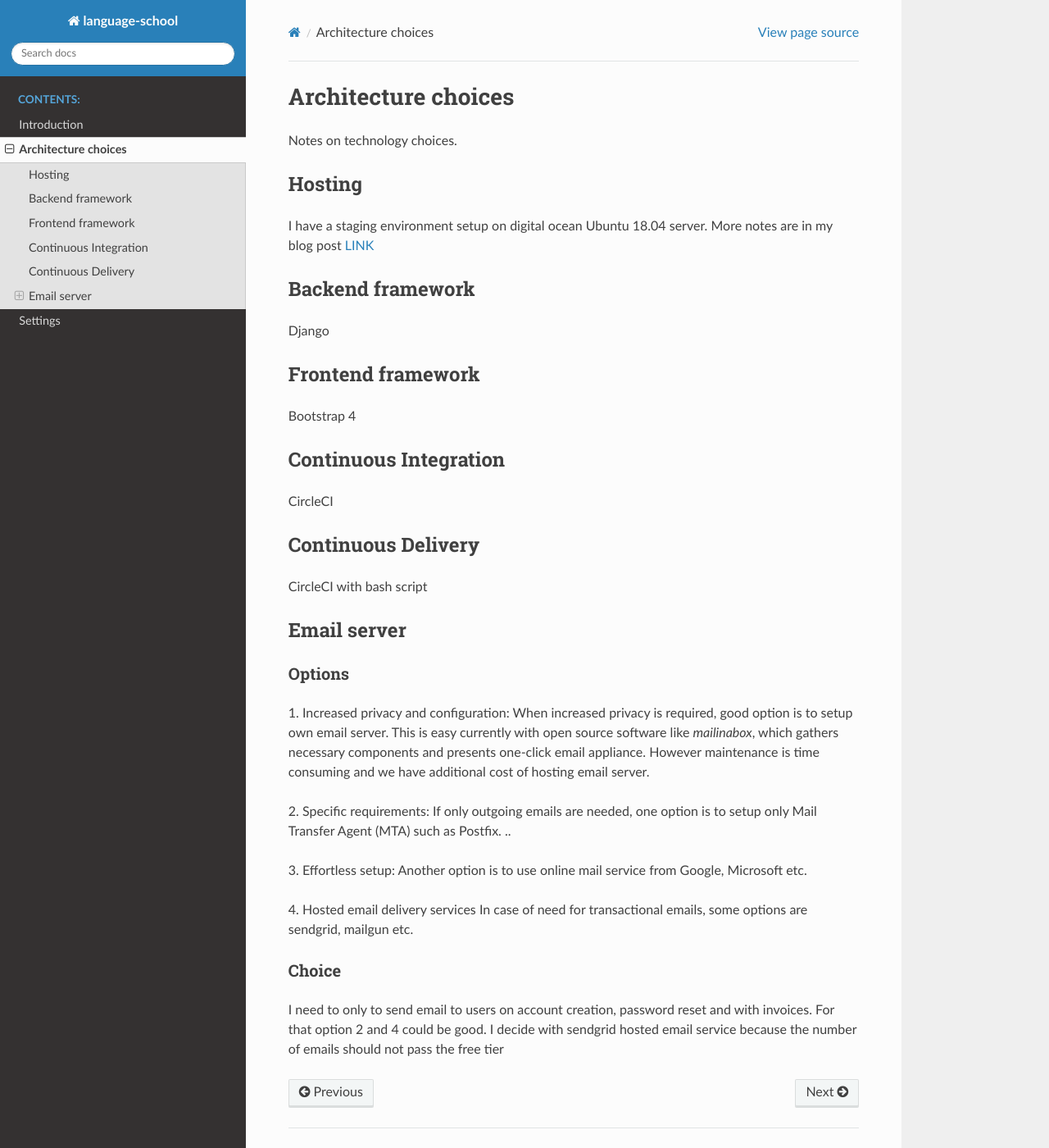
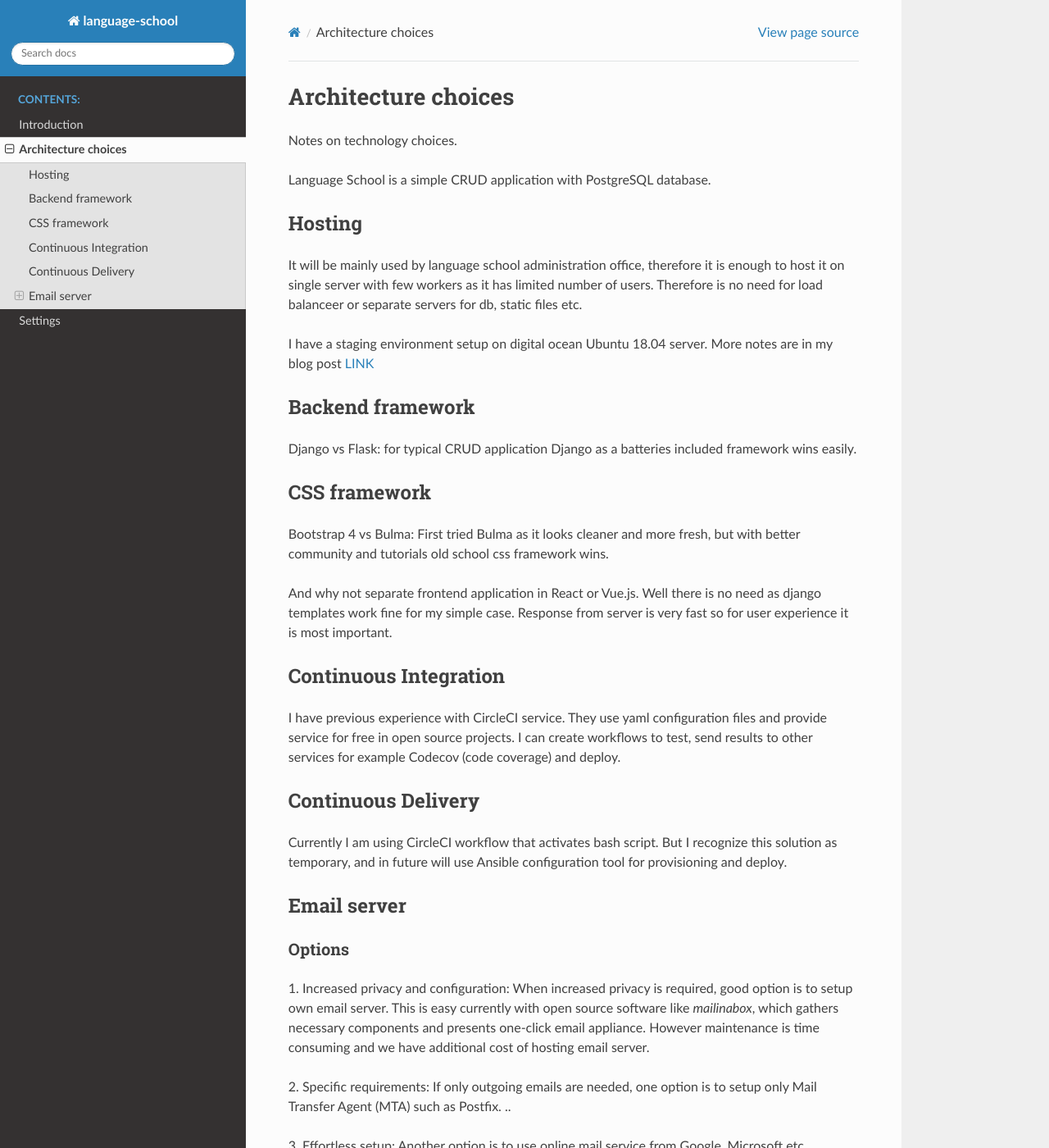
Before and after one commit to pbedn/django-language-school, a Sphinx documentation site: the page built from docs/source/architecture.rst, in a window 1280 px wide and 1400 px high. Shown: the whole window at 82% size. Built offline with Sphinx 7.4.7 and the Read the Docs theme 2.0.0, drawn with Linux system fonts in a browser that asks for light colours.

Commit message:
chore: Update docs about architecture choices

```diff
--- a/docs/source/architecture.rst
+++ b/docs/source/architecture.rst
@@ -2,26 +2,41 @@ Architecture choices
 ************************
 Notes on technology choices.
 
+Language School is a simple CRUD application with PostgreSQL database.
+
 Hosting
 =========
+It will be mainly used by language school administration office, therefore
+it is enough to host it on single server with few workers as it has limited number of users.
+Therefore is no need for load balanceer or separate servers for db, static files etc.
+
 I have a staging environment setup on digital ocean Ubuntu 18.04 server.
 More notes are in my blog post `LINK <https://pbedn.github.io/post/2019-best-django-hosting/>`_
 
 Backend framework
 ===================
-Django
+Django vs Flask: for typical CRUD application Django as a batteries included
+framework wins easily.
 
-Frontend framework
+CSS framework
 ===================
-Bootstrap 4
+Bootstrap 4 vs Bulma: First tried Bulma as it looks cleaner and more fresh,
+but with better community and tutorials old school css framework wins.
+
+And why not separate frontend application in React or Vue.js. Well there is no need
+as django templates work fine for my simple case. Response from server is very fast
+so for user experience it is most important.
 
 Continuous Integration
 =======================
-CircleCI
+I have previous experience with CircleCI service. They use yaml configuration files
+and provide service for free in open source projects. I can create workflows
+to test, send results to other services for example Codecov (code coverage) and deploy.
 
 Continuous Delivery
 ===================
-CircleCI with bash script
+Currently I am using CircleCI workflow that activates bash script. But I recognize this solution
+as temporary, and in future will use Ansible configuration tool for provisioning and deploy.
 
 Email server
 ===================
```
